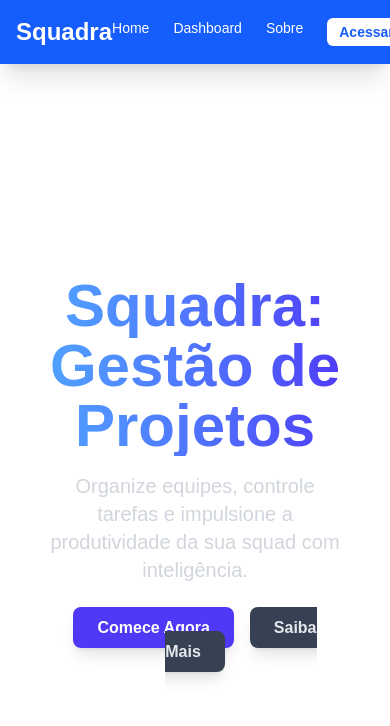
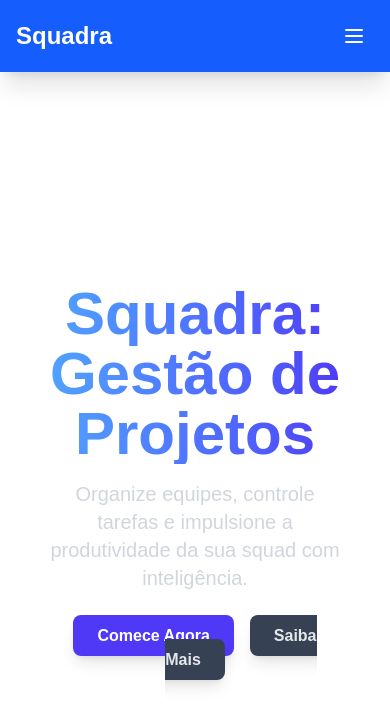
Before and after one commit to viniciussouza429/squadra, a Next.js app: page / in a window 390 px wide. Shown: the top 726 px of the page. Built offline with nearby package versions, Linux system fonts and the light colour scheme.

Commit message:
feat: Implementando AuthGuard e protegendo a rota /dashboard

```diff
--- a/src/components/Header.tsx
+++ b/src/components/Header.tsx
@@ -2,6 +2,7 @@
 
 import Link from "next/link";
 import React from "react";
+import MobileMenu from "./MobileMenu";
 
 function Header() {
   return (
@@ -17,7 +18,7 @@ function Header() {
         </Link>
 
         {/* Navegação Principal */}
-        <nav className="flex space-x-6">
+        <nav className="hidden md:flex space-x-6">
           {/* Link para a Home Page */}
           <Link
             href="/"
@@ -49,6 +50,11 @@ function Header() {
             </button>
           </Link>
         </nav>
+
+        <div className="md:hidden">
+          {/* 🎯 AQUI ENTRA O SEU BOTÃO HAMBURGER E O MENU */}
+          <MobileMenu />
+        </div>
       </div>
     </header>
   );
--- /dev/null
+++ b/src/components/MobileMenu.tsx
@@ -0,0 +1,94 @@
+"use client";
+
+import { useState } from "react";
+import Link from "next/link";
+// Não se esqueça de importar o Link
+
+function MobileMenu() {
+  const [isOpen, setIsOpen] = useState(false);
+
+  const toggleMenu = () => {
+    setIsOpen(!isOpen);
+  };
+
+  // Função para fechar o menu após a navegação
+  const handleNavigation = () => {
+    setIsOpen(false);
+  };
+
+  return (
+    <div className="relative">
+      {" "}
+      {/* Use relative para posicionar o menu absoluto */}
+      {/* 1. BOTÃO HAMBURGER */}
+      <button onClick={toggleMenu} className="p-2 focus:outline-none">
+        <svg
+          className="w-6 h-6"
+          fill="none"
+          stroke="currentColor"
+          viewBox="0 0 24 24"
+        >
+          {/* Ícone: X se aberto, 3 barras se fechado */}
+          {!isOpen ? (
+            <path
+              strokeLinecap="round"
+              strokeLinejoin="round"
+              strokeWidth="2"
+              d="M4 6h16M4 12h16M4 18h16"
+            />
+          ) : (
+            <path
+              strokeLinecap="round"
+              strokeLinejoin="round"
+              strokeWidth="2"
+              d="M6 18L18 6M6 6l12 12"
+            />
+          )}
+        </svg>
+      </button>
+      {/* 2. MENU DE LINKS (CONTEÚDO) */}
+      <div
+        // 🎯 ESTILIZAÇÃO CRÍTICA: Faz o menu deslizar de cima para baixo
+        className={`absolute right-0 top-full w-48 bg-blue-600 shadow-xl transition-transform duration-300 transform origin-top border-t border-blue-600 ${
+          isOpen ? "scale-y-100 opacity-100" : "scale-y-0 opacity-0"
+        }`}
+      >
+        {/* Lista Vertical de Links */}
+        <div className="flex flex-col p-4 space-y-2">
+          <Link
+            href="/"
+            onClick={handleNavigation} // Fecha ao clicar
+            className="py-2 px-3 text-white font-medium hover:bg-blue-600 rounded-md transition"
+          >
+            Home
+          </Link>
+
+          <Link
+            href="/dashboard"
+            onClick={handleNavigation} // Fecha ao clicar
+            className="py-2 px-3 text-white font-medium hover:bg-blue-600 rounded-md transition"
+          >
+            Dashboard
+          </Link>
+
+          <Link
+            href="/about"
+            onClick={handleNavigation} // Fecha ao clicar
+            className="py-2 px-3 text-white font-medium hover:bg-blue-600 rounded-md transition"
+          >
+            Sobre
+          </Link>
+
+          {/* Botão de Acesso - Destacado */}
+          <Link href="/login" passHref onClick={handleNavigation}>
+            <button className="mt-2 w-full bg-white text-blue-600 font-bold py-2 rounded-md hover:bg-gray-100 transition">
+              Acessar
+            </button>
+          </Link>
+        </div>
+      </div>
+    </div>
+  );
+}
+
+export default MobileMenu;
--- /dev/null
+++ b/src/server/context.ts
@@ -0,0 +1,17 @@
+import * as trpc from "@trpc/server";
+import * as trpcNext from "@trpc/server/adapters/next";
+import prisma from "@/lib/prisma"; // Seu Prisma Client
+
+export const createContext = async (
+  opts: trpcNext.CreateNextContextOptions
+) => {
+  //PEGAR A SESSÃO DO USUARIO
+  // const session = await getServerSession(opts.req, opts.res, authOptions);
+
+  return {
+    prisma,
+    req: opts.req,
+  };
+};
+
+export type Context = Awaited<ReturnType<typeof createContext>>;
--- /dev/null
+++ b/src/server/routers/auth.ts
@@ -0,0 +1,17 @@
+import z from "zod";
+import { createTRPCRouter, publicProcedure } from "../trpc";
+
+export const authRouter = createTRPCRouter({
+  register: publicProcedure
+    // 2. O Input (Validação de dados)
+    .input(
+      z.object({
+        // Como definir aqui os campos name, email e password como strings?
+      })
+    )
+    // 3. O Handler (Função assíncrona que chama o Bcrypt/Prisma)
+    .mutation(async ({ input, ctx }) => {
+      // A lógica de registro virá aqui.
+      return { success: true, message: "Registro ainda não implementado." };
+    }),
+});
--- /dev/null
+++ b/src/server/trpc.ts
@@ -0,0 +1,16 @@
+import { initTRPC } from "@trpc/server";
+import { Context } from "./context";
+import superjson from "superjson";
+
+const t = initTRPC.context<Context>().create({
+  transformer: superjson,
+  errorFormatter({ shape }) {
+    return shape;
+  },
+});
+
+// 2. Cria os utilitários básicos de construção de Router/Procedure
+export const createTRPCRouter = t.router;
+export const publicProcedure = t.procedure; // Qualquer pessoa pode chamar
+
+export default t;
```
Also changed, not shown: package.json (+7 -1 lines), 1 other file (tests, documents, lock files or other folders).
